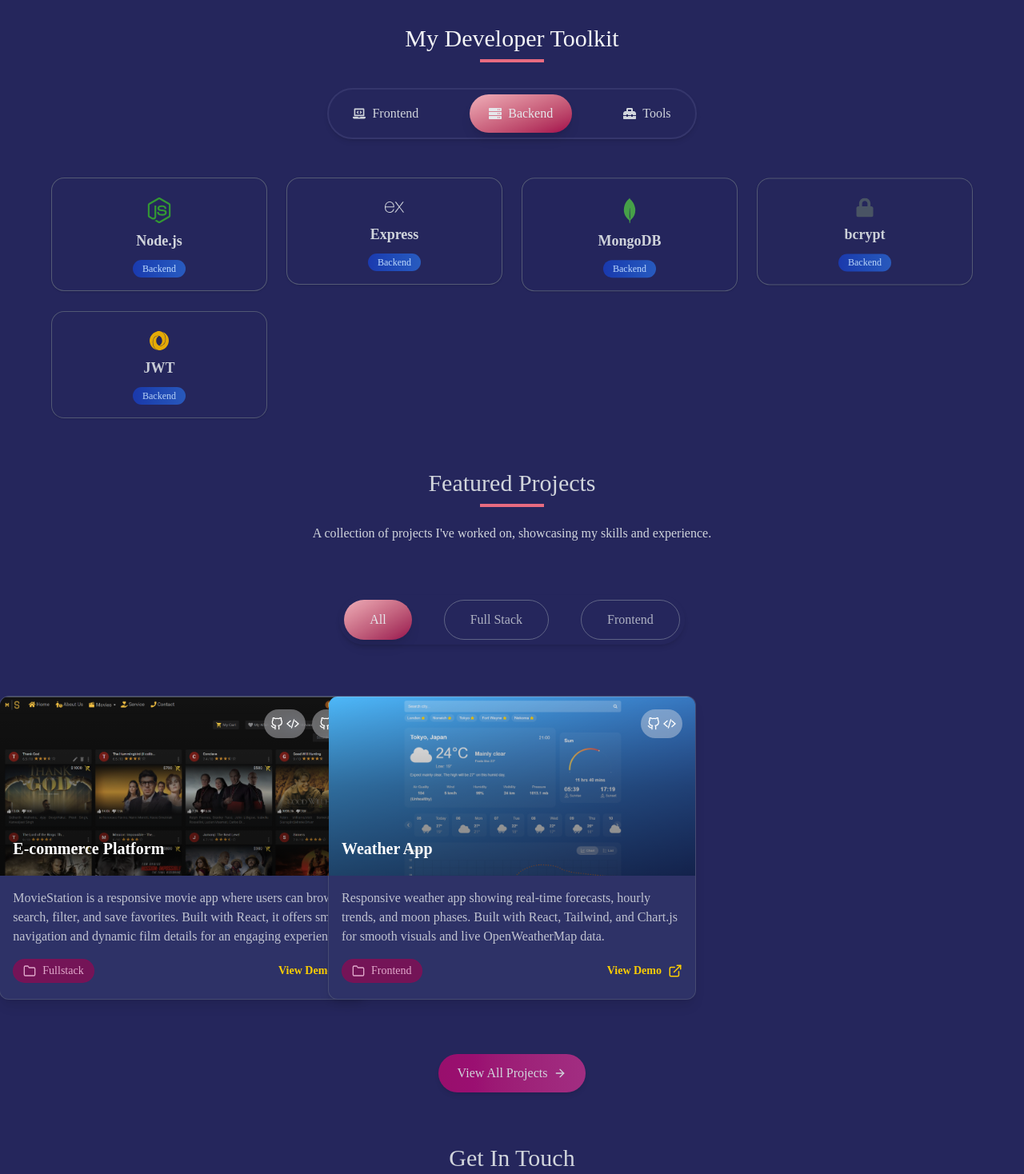
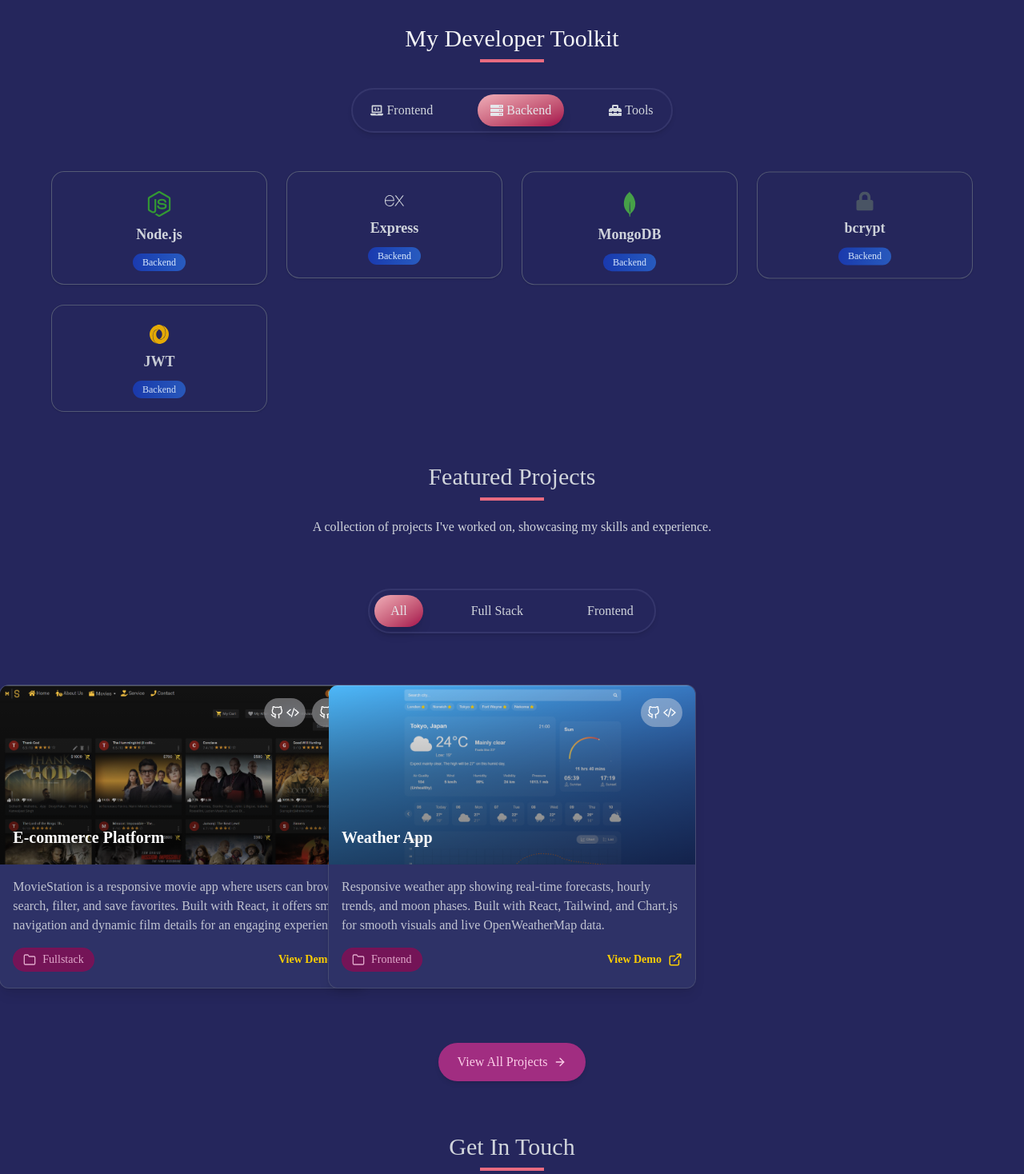
Before and after one commit to Fumika0523/portfolio_Fumika_01-07-2025, a React (Vite) app: page / in a window 1280 px wide. Shown: the part 802-2270 px from the top of the page at 80% size. Built offline with nearby package versions, Linux system fonts and the light colour scheme.

Commit message:
updated the design for filtering

```diff
--- a/src/App.jsx
+++ b/src/App.jsx
@@ -11,7 +11,7 @@ const AppContent = () => {
   const { isDarkMode, toggleDarkMode } = useTheme();
 
   return (
-   <div className={`relative min-h-screen ${isDarkMode ? "bg-[#25265c]" : "bg-orange-50"}`}>
+   <div className={`relative min-h-screen ${isDarkMode ? "bg-[#25265c]" : "bg-white/80"}`}>
   <Particle isDarkMode={isDarkMode} />
   <div className="relative z-10">
     <Navbar toggleDarkMode={toggleDarkMode} isDarkMode={isDarkMode} />
--- a/src/components/Section/Skill.jsx
+++ b/src/components/Section/Skill.jsx
@@ -121,7 +121,14 @@ const Skill = ({isDarkMode,toggleDarkMode}) => {
 
   return (
     <section id="skill" className="section-padding py-8">
-      <div className="heading-lg text-center text-gray-100 mb-2 text-3xl">My Developer Toolkit</div>
+      <div
+  className={`heading-lg text-center mb-2 text-3xl ${
+    isDarkMode ? "text-gray-100" : "text-gray-700"
+  }`}
+>
+  My Developer Toolkit
+</div>
+
       <div className="h-1 w-20 bg-[#e86b80] mx-auto mb-8"></div>
 
       <div className="container mx-auto max-w-6xl relative z-10">
@@ -133,22 +140,24 @@ const Skill = ({isDarkMode,toggleDarkMode}) => {
           transition={{ duration: 1.5 }}
           viewport={{ once: true }}
         >
-          <div className={`rounded-full  p-1.5 shadow-md space-x-10 flex flex-wrap justify-center ${isDarkMode? "bg-[#25265c] border-2 border-[#35366c]" : " border-gray-100 "}`}>
+    <div className={`rounded-full border-2  p-1.5 shadow-md space-x-10 flex flex-wrap justify-center ${isDarkMode? "bg-[#25265c] border-[#35366c]" : " border-gray-100 bg-[#fdfdfa]"}`}>
           {categories.map((category) => (
     <motion.button
     key={category.id}
     onClick={() => handleCategory(category.id)}
-              className={`
-                group  flex cursor-pointer items-center gap-2 px-6 py-3 rounded-full transition-transform capitalize font-medium
-                ${activeCategory === category.id
-                  ? "bg-gradient-to-br  text-gray-200 from-[#efafb9]  to-pink-800 shadow-lg shadow-primary/25 border-0"
-                  :
-                  "bg-card/50 text-gray-300 "
+    className={`px-4 py-2 rounded-full flex items-center gap-1 text-[16 px]  cursor-pointer transition-all duration-300 border
+      ${
+        activeCategory === category.id
+          ? "bg-gradient-to-br from-[#efafb9] to-pink-800 text-gray-200 shadow-lg shadow-primary/25 border-0"
+          : `bg-card/50 border-0 ${
+              isDarkMode
+                ? "text-gray-300 hover:bg-gray-700/30"
+                : "text-gray-700 hover:bg-pink-100/50"
+            }`
       }`}
   >
     {category.icon}
     {category.name}
-
   </motion.button>
           ))}
             </div>
@@ -194,10 +203,10 @@ const Skill = ({isDarkMode,toggleDarkMode}) => {
             className={`px-3 py-1 text-xs font-medium  rounded-full capitalize
               ${
                 skill.category === "frontend"
-                  ? "bg-gradient-to-r from-pink-700/60 to-pink-500/60 text-pink-200"
+                  ? "bg-gradient-to-r from-pink-700/50 to-pink-500/50 text-pink-100"
                   : skill.category === "backend"
-                  ? "bg-gradient-to-r from-blue-700/60 to-blue-500/60 text-blue-200"
-                  : "bg-gradient-to-r from-green-700/60 to-green-500/60 text-green-200"
+                  ? "bg-gradient-to-r from-blue-700/60 to-blue-500/60 text-blue-100"
+                  : "bg-gradient-to-r from-green-700/60 to-green-500/60 text-green-100"
               }`}
           >
             {skill.category}
--- a/src/components/Section/Work.jsx
+++ b/src/components/Section/Work.jsx
@@ -11,10 +11,10 @@ import { AiFillDatabase } from "react-icons/ai";
 export const Work = () => {
 
   const { isDarkMode} = useTheme("")
-  const styleBg = isDarkMode
-    ? "bg-gradient-to-br text-gray-200 from-[#e86b80]  to-pink-700/80"
+  const styleBg = !isDarkMode
+    ? "bg-gradient-to-br text-gray-100 from-[#e86b80]  to-pink-700"
     :
-    "bg-gradient-to-br text-gray-100 from-pink-400/60  to-[#e86b80]"
+    "text-pink-200 bg-pink-500/60 group-hover:bg-[#e86b80] group-hover:text-pink-100 "
 
   const [activeCategory, setActiveCategory] = useState("all");
   const categories = [
@@ -81,19 +81,25 @@ export const Work = () => {
           transition={{ duration: 0.5 }}
           className="flex justify-center mb-16"
         >
-          <div className={`rounded-full  p-1.5 shadow-md space-x-10 flex flex-wrap justify-center ${isDarkMode? "border-gray-700" : " border-gray-100 "}`}>
+
+              <div className={`rounded-full border-2   p-1.5 shadow-md space-x-10 flex flex-wrap justify-center ${isDarkMode? "bg-[#25265c] border-[#35366c]" : " border-gray-100 bg-[#fdfdfa]"}`}>
                     {categories.map((category) => (
-              <button
+              <motion.button
                   key={category.id}
                 onClick={() => setActiveCategory(category.id)}
-                className={` px-8 py-3 rounded-full  text-md font-medium transition-all duration-300 ${
+              className={`px-5 py-2 rounded-full flex items-center gap-1 text-[16px]  cursor-pointer transition-all duration-300 border
+                ${
                   activeCategory === category.id
-                   ? "bg-gradient-to-br text-gray-200 from-[#efafb9]  to-pink-800/90 shadow-lg shadow-primary/25"
-                : "bg-card/50 border border-gray-400/50 text-gray-300/80 text-muted-foreground hover:bg-pink-300/70 hover:border-pink-400/30 hover:text-white"
+                    ? "bg-gradient-to-br from-[#efafb9] to-pink-800 text-gray-200 shadow-lg shadow-primary/25 border-0"
+                    : `bg-card/50 border-0 ${
+                        isDarkMode
+                          ? "text-gray-300 hover:bg-gray-700/30"
+                          : "text-gray-700 hover:bg-pink-100/50"
+                      }`
                 }`}
             >
                  {category.label}
-              </button>
+            </motion.button>
                     ))}
                       </div>
         </motion.div>
@@ -188,7 +194,7 @@ export const Work = () => {
             href="https://github.com/Fumika0523"
             target="_blank"
             rel="noopener noreferrer"
-            className={`inline-flex items-center px-6 py-3 bg-gradient-to-r from-pink-600/60 to-pink-500/60 hover:from-pink-700/60 hover:to-pink-600/60 text-gray-300 font-medium rounded-full shadow-md hover:shadow-lg transition-all duration-300`}
+            className={`inline-flex items-center px-6 py-3 group-hover:bg-[#e86b80] group-hover:text-pink-100  font-medium rounded-full shadow-md hover:shadow-lg transition-all duration-300 ${styleBg}`}
           >
             View All Projects
             <FiArrowRight className="ml-2" />
```
Lines whose indentation alone changed are shown as unchanged.
